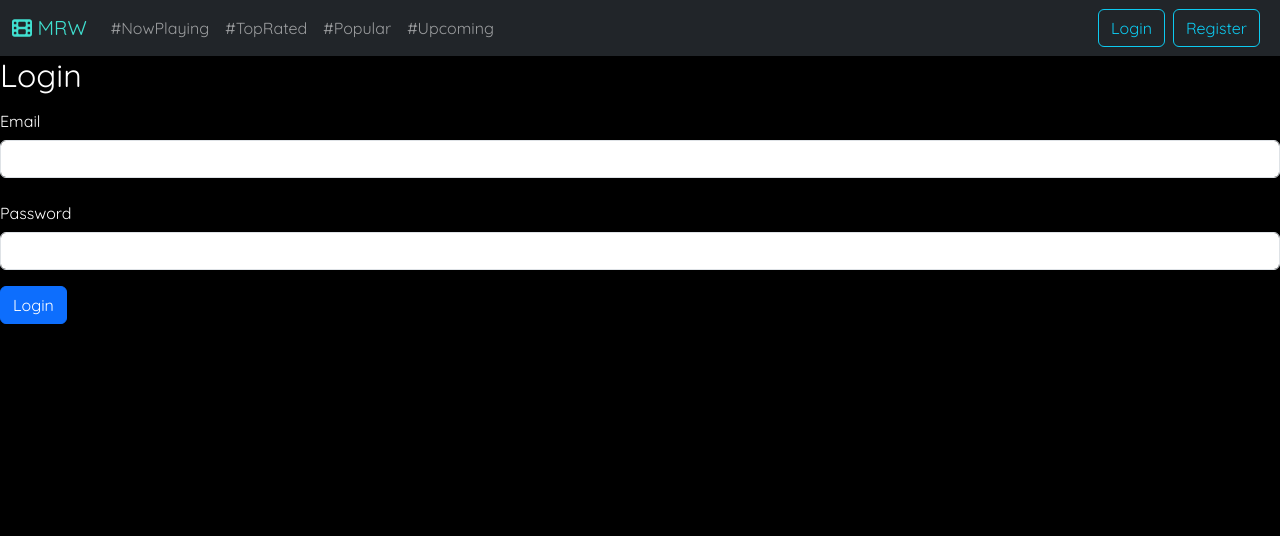
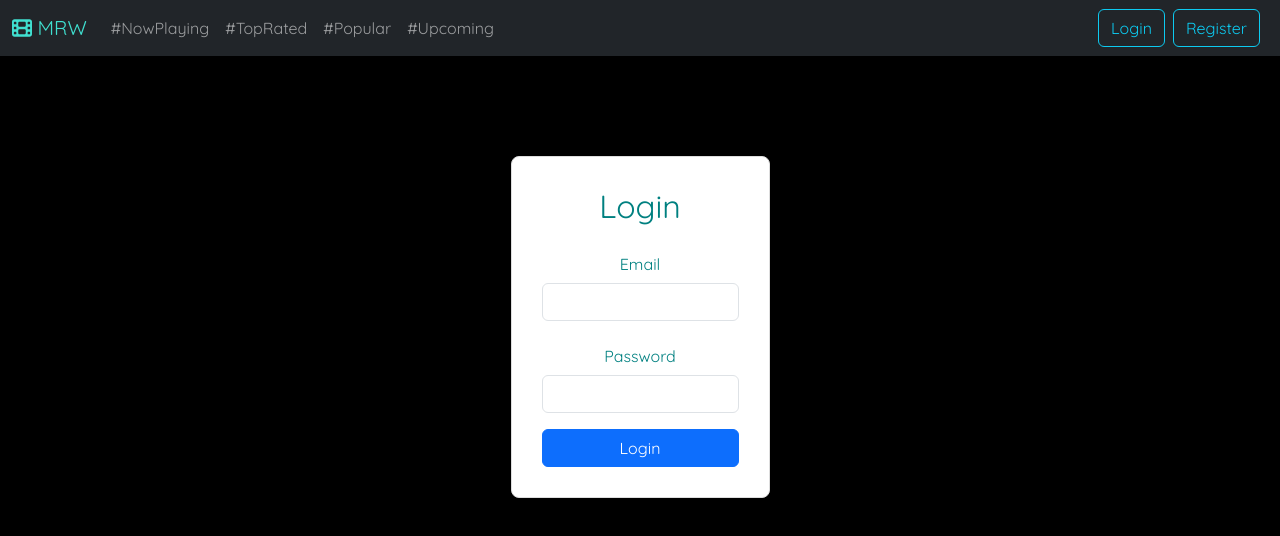
Before and after one commit to gmaroko/mrw-client, a React (Vite) app: page /login in a window 1280 px wide. Shown: the top 536 px of the page. Built offline with nearby package versions, Linux system fonts and the light colour scheme; no server answers.

Commit message:
update layout for login form

```diff
--- /dev/null
+++ b/src/components/login/Login.css
@@ -0,0 +1,28 @@
+/* Login.css */
+.login-container {
+    max-width: 400px;
+    margin: 100px auto;
+    padding: 30px;
+    border: 1px solid #ddd;
+    border-radius: 8px;
+    box-shadow: 0 4px 12px rgba(0, 0, 0, 0.1);
+    background-color: #fff;
+}
+
+.login-container h2 {
+    text-align: center;
+    margin-bottom: 20px;
+}
+
+.login-container .form-control {
+    width: 100%;
+}
+
+.login-container .btn {
+    width: 100%;
+}
+
+div {
+    text-align: center;
+    color: teal;
+}
--- a/src/components/login/Login.jsx
+++ b/src/components/login/Login.jsx
@@ -1,3 +1,4 @@
+import "./Login.css";
 import React, { useState } from "react";
 import { Form, Button, Alert } from "react-bootstrap";
 import { useNavigate } from "react-router-dom";
```
